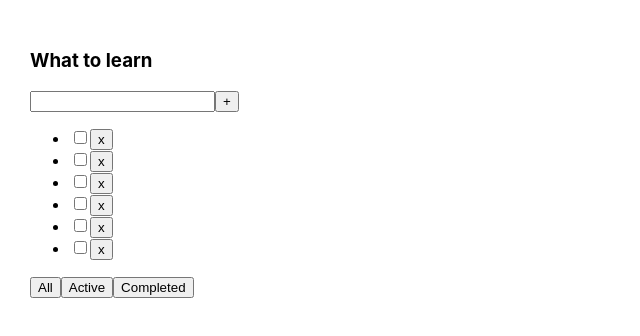
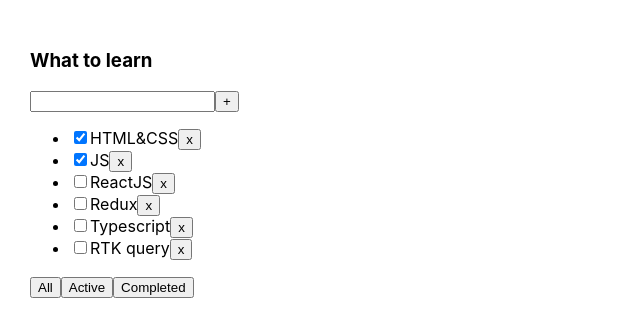
Before and after one commit to OlhaFedorets/3-todolist, a React (Create React App) app: page / in a window 1280 px wide. Shown: the top 336 px of the page, without its empty margins (0-640 px from the left). Built offline with nearby package versions, Linux system fonts and the light colour scheme.

Commit message:
change todolist

```diff
--- a/src/Todolist.tsx
+++ b/src/Todolist.tsx
@@ -178,7 +178,10 @@
         const removeTaskHandler = () => removeTask(task.id)
         return (
             <li key={task.id}>
-                <CurrentTask/>
+                <CurrentTask removeTaskHandler = {removeTaskHandler}
+                             isDone={task.isDone}
+                             title={task.title}
+                />
                 {/*<input type="checkbox" checked={task.isDone}/>*/}
                 {/*<span>{task.title}</span>*/}
                 {/*/!*<Button title={'x'} onClick={() => removeTask(task.id)}/>*!/*/}
```
